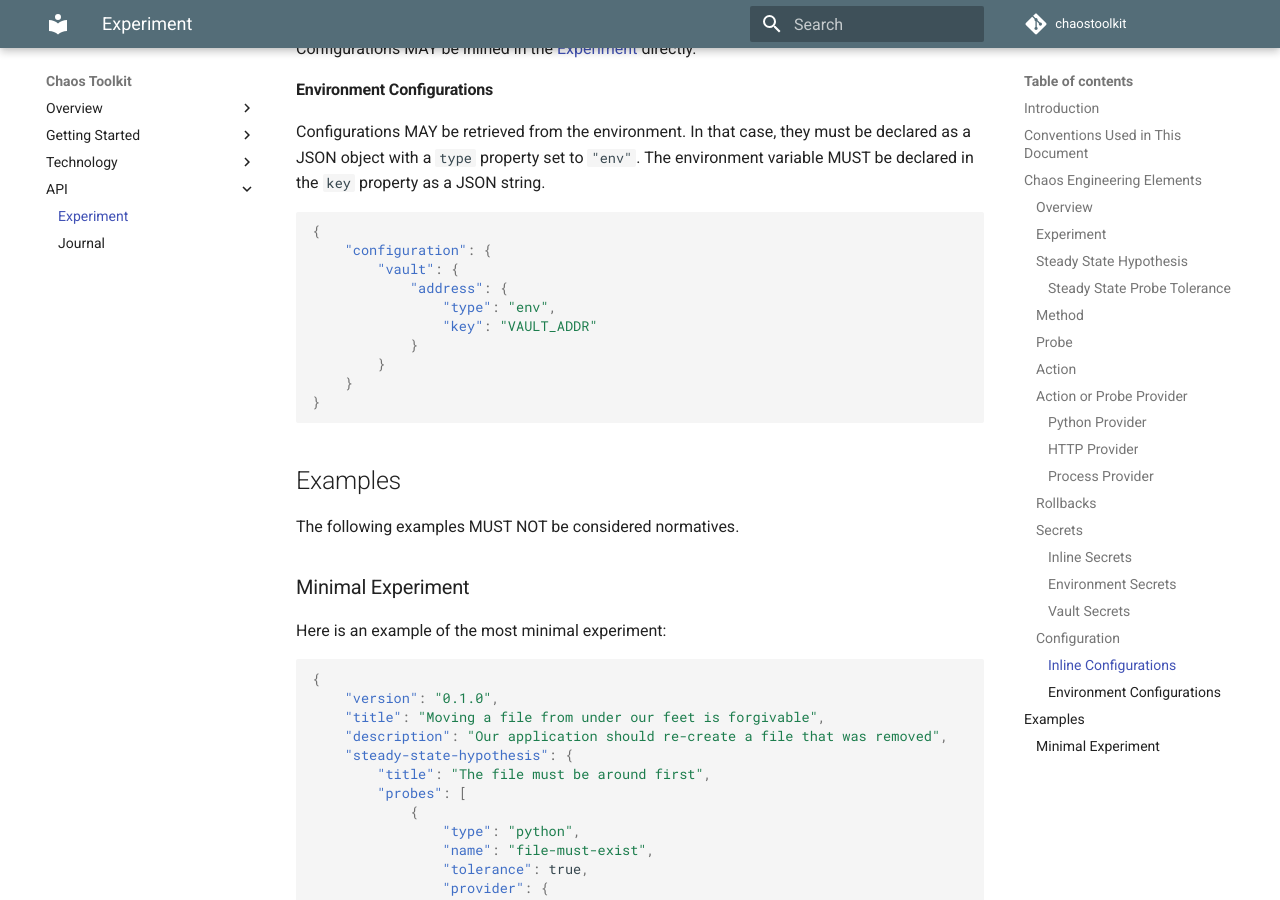
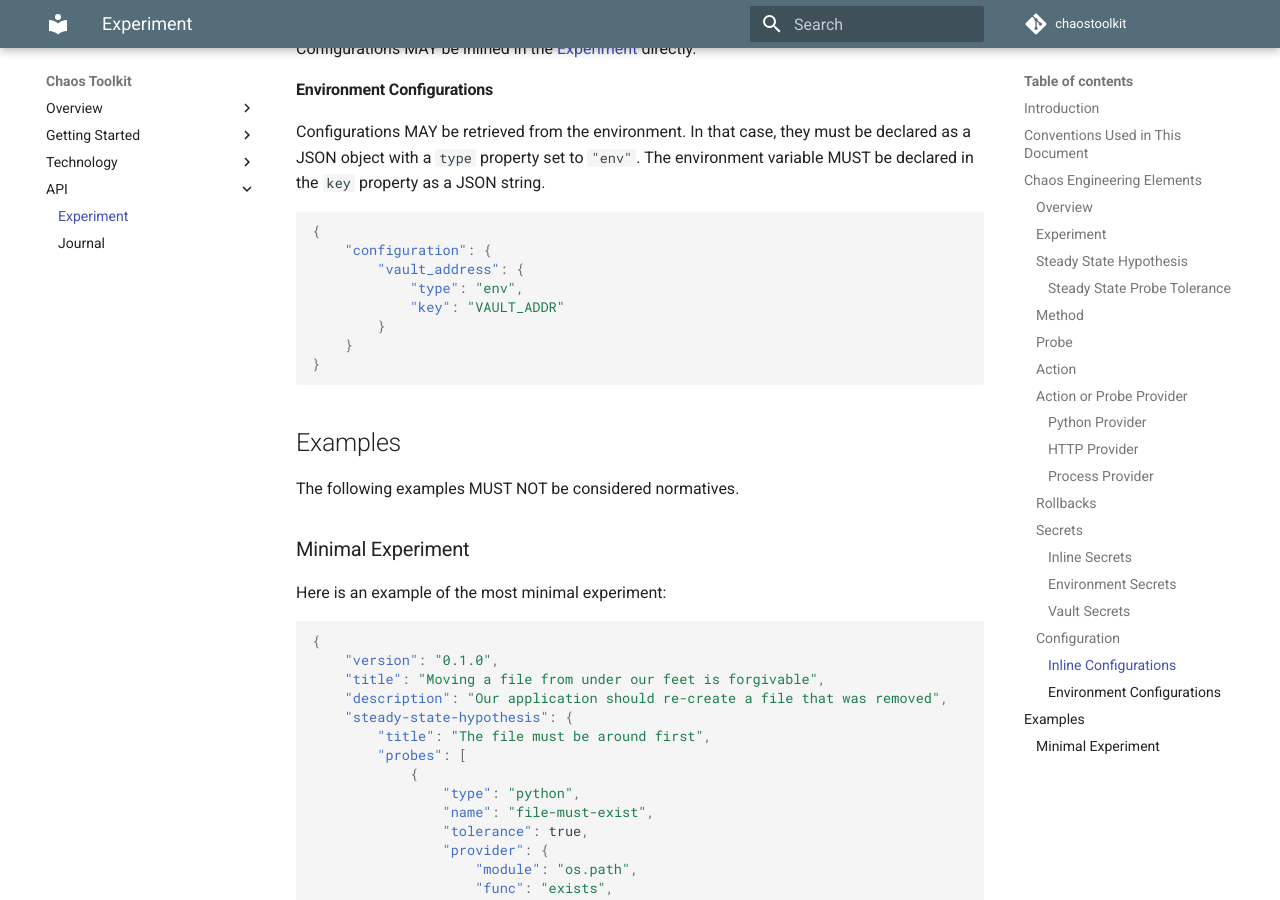
Before and after one commit to chaostoolkit/chaostoolkit-documentation, an MkDocs documentation site: the page built from sources/api/experiment.md, in a window 1280 px wide and 900 px high, scrolled down 10537 px. Built offline with MkDocs 1.6.1 and Material for MkDocs 9.7.7, drawn with Linux system fonts in a browser that asks for light colours; comment, search, counter and statistics services are not loaded; old or Windows-style settings are respelled for this version of MkDocs.

Commit message:
Flattened now

````diff
--- a/sources/api/experiment.md
+++ b/sources/api/experiment.md
@@ -527,11 +527,9 @@ environment variable MUST be declared in the `key` property as a JSON string.
 ```json
 {
     "configuration": {
-        "vault": {
-            "address": {
-                "type": "env",
-                "key": "VAULT_ADDR"
-            }
+        "vault_address": {
+            "type": "env",
+            "key": "VAULT_ADDR"
         }
     }
 }
````
